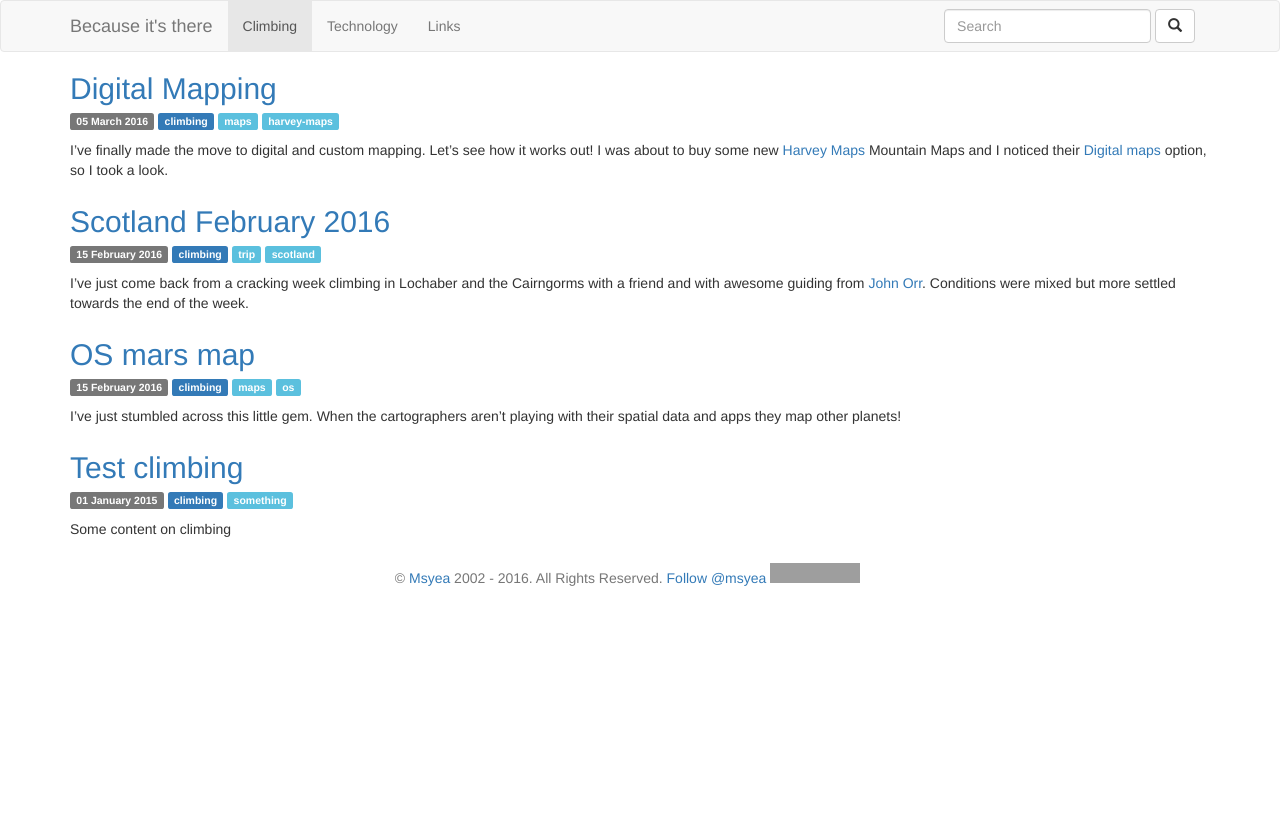
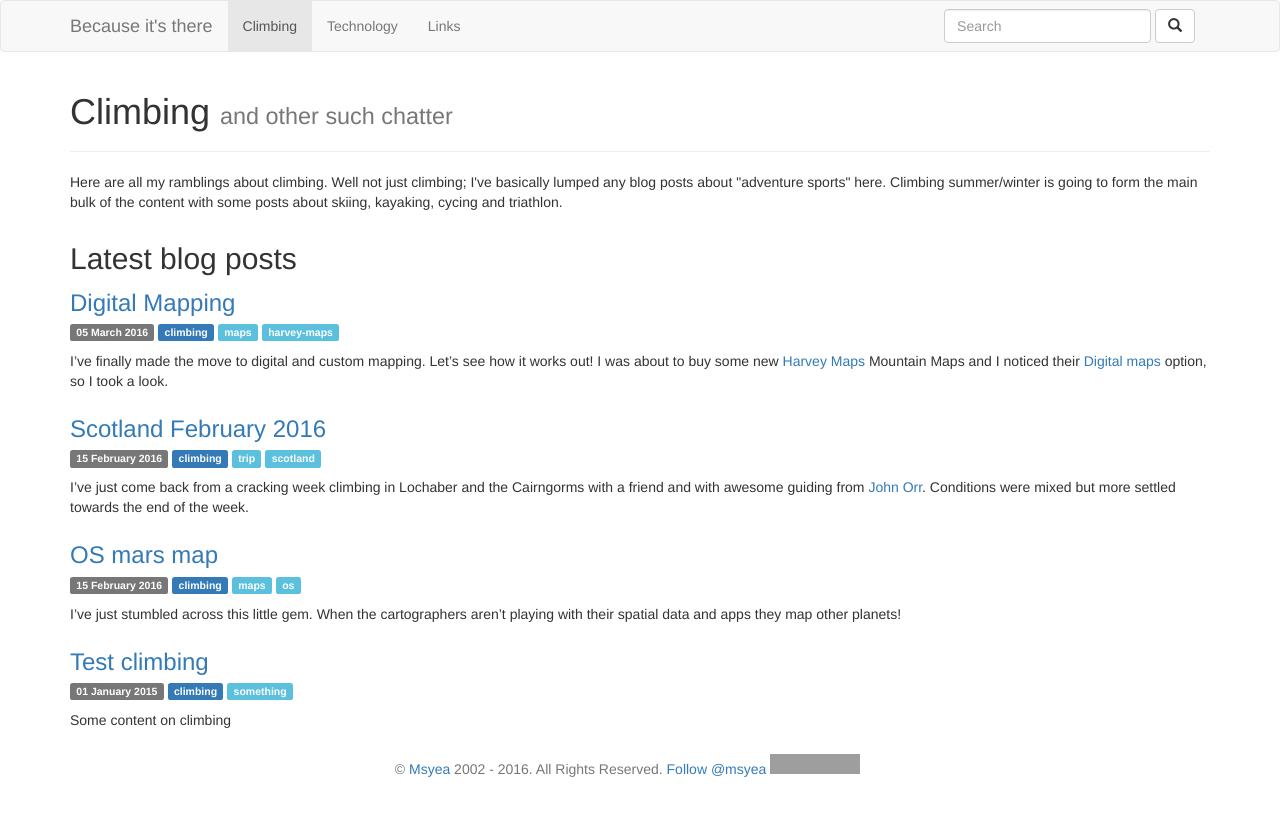
Before and after one commit to msyea/msyea.github.io, a Jekyll site: the page built from climbing.html, in a window 1280 px wide. Shown: the top 816 px of the page. Built offline with Jekyll 4.4.1, drawn with Linux system fonts in a browser that asks for light colours; comment, search, counter and statistics services are not loaded; grey boxes are pictures that could not be loaded.

Commit message:
Adding text to top pages

```diff
--- a/climbing.html
+++ b/climbing.html
@@ -2,10 +2,24 @@
 layout: naked
 title: Climbing
 ---
+<div class="row">
+  <div class="col-md-12">
+    <div class="page-header">
+      <h1>Climbing <small>and other such chatter</small></h1>
+    </div>
+    <p>Here are all my ramblings about climbing.
+      Well not just climbing; I've basically lumped any blog posts about "adventure sports"
+      here. Climbing summer/winter is going to form the main bulk of the content with some
+      posts about skiing, kayaking, cycing and triathlon.</p>
+  </div>
+</div>
+<div class="row">
+  <div class="col-md-12">
+    <h2>Latest blog posts</h2>
 {% for post in site.categories["climbing"] %}
   <div class="media climbing" itemid="{{ post.id }}" itemscope itemtype="http://schema.org/BlogPosting">
     <div class="media-body">
-      <h2 class="media-heading" itemprop="headline"><a href="{{ post.url }}" itemprop="url">{{ post.title }}</a></h2>
+      <h3 class="media-heading" itemprop="headline"><a href="{{ post.url }}" itemprop="url">{{ post.title }}</a></h3>
       <p><time class="label label-default" itemprop="datePublished" datetime="{{ post.date | date_to_xmlschema }}">{{ post.date | date_to_long_string }}</time>
         {% for category in post.categories %}<span class="label label-primary" itemprop="keywords">{{ category }}</span> {% endfor %}
         {% for tag in post.tags %}<span class="label label-info" itemprop="keywords">{{ tag }}</span> {% endfor %}
@@ -14,3 +28,5 @@ title: Climbing
     </div>
   </div>
 {% endfor %}
+  </div>
+</div>
```
Also changed, not shown: links.html (+14 -0 lines), technology.html (+14 -0 lines).
